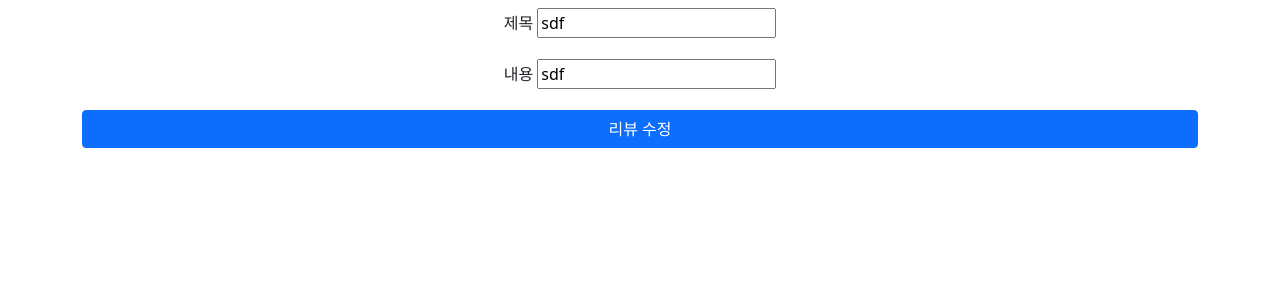
After one commit to jiyeong99/DJango_Pair_PJT_01, a Django app: page /articles/edit/1 in a window 1280 px wide. The commit adds this page. Shown: the top 300 px of the page. Run offline with Django 3.2, Linux system fonts and the light colour scheme; data comes from the database, SQL or seed files in the repository; both versions use the stored data as it was after the commit.

Commit message:
화이팅

```diff
--- a/pair_pjt/articles/models.py
+++ b/pair_pjt/articles/models.py
@@ -2,7 +2,7 @@ from django.db import models
 
 # Create your models here.
 class Review(models.Model):
-    title = models.CharField(max_length = 80)
-    content = models.TextField
+    title = models.CharField(max_length = 80, default='')
+    content = models.TextField(default='')
     created_at = models.DateField(auto_now_add=True)
     updated_at = models.DateField(auto_now = True)
--- /dev/null
+++ b/pair_pjt/articles/templates/articles/edit.html
@@ -0,0 +1,20 @@
+{% extends 'base.html' %}
+{% block content %}
+<div class='container my-2'>
+    <form action="{% url 'articles:update' review.pk %}" class="text-center my-2">
+        <div class="mb-3">
+            <label for="exampleFormControlTextarea1" class="form-label">제목</label>
+            <!-- <textarea class="form-control" id="exampleFormControlTextarea1" name="title"></textarea> -->
+            <input type="text" name="title" value="{{ review.title }}">
+        </div>
+        <div class="mb-3">
+            <label for="exampleFormControlTextarea1" class="form-label">내용</label>
+            <!-- <textarea class="form-control" id="exampleFormControlTextarea1" rows="3" name="content"></textarea> -->
+            <input type="text" name="content" value="{{ review.content }}">
+        </div>
+        <div class="d-grid gap-2">
+            <input href="" class="btn btn-primary" type="submit" value="리뷰 수정">
+        </div>
+    </form>
+</div>
+{% endblock %}
--- a/pair_pjt/articles/templates/articles/index.html
+++ b/pair_pjt/articles/templates/articles/index.html
@@ -11,6 +11,7 @@
     </li>
     {% endfor %}
 </ul>
-<a href="{% url 'articles:new' %}">newewew</a>
+<a href="{% url 'articles:new' %}">리뷰 작성</a>
+<a href="{% url 'articles:edit' review.pk %}">리뷰 수정</a>
 
 {% endblock content %}
--- a/pair_pjt/articles/urls.py
+++ b/pair_pjt/articles/urls.py
@@ -7,4 +7,6 @@ urlpatterns = [
     path('', views.index, name='index'),
     path('create/',views.create, name='create'),
     path('new/',views.new, name='new'),
+    path('edit/<int:pk>',views.edit, name='edit'),
+    path('update/<int:pk>', views.update, name="update"),
 ]
--- a/pair_pjt/articles/views.py
+++ b/pair_pjt/articles/views.py
@@ -24,10 +24,24 @@ def create(request):
 
 
 def new(request):
+
+    return render(request,'articles/new.html')
+
+def edit(request,pk):
+    review = Review.objects.get(pk=pk)
+    context = {
+        "review" : review,
+    }
+    return render(request,'articles/edit.html', context)
+
+def update(request,pk):
+    review = Review.objects.get(pk=pk)
     title = request.GET.get('title')
     content = request.GET.get('content')
+    review.title = title
+    review.content = content
     context = {
         "title" : title,
         "content" : content,
     }
-    return render(request,'articles/new.html', context)
+    return render(request,'articles/edit.html')
```
Also changed, not shown: pair_pjt/articles/templates/articles/create.html (+5 -2 lines), pair_pjt/articles/migrations/0002_auto_20220930_1353.py (added), pair_pjt/db.sqlite3.
